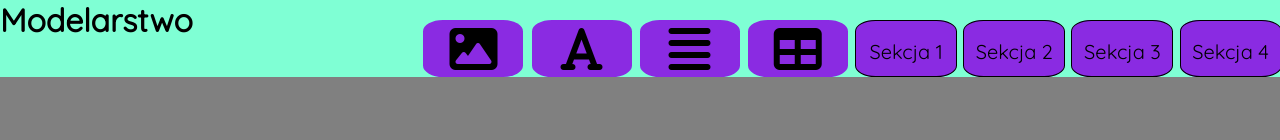
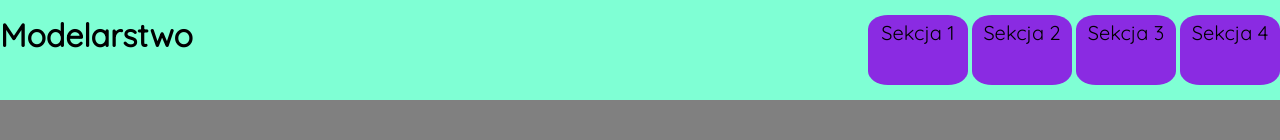
Before and after one commit to Mon4/html-css-js-model-making-website, a plain HTML site: page etrych_monika.html in a window 1280 px wide. Shown: the top 140 px of the page. Drawn offline with Linux system fonts and the light colour scheme.

Commit message:
working changing header

```diff
--- a/Styles/styl_menu_gorne.css
+++ b/Styles/styl_menu_gorne.css
@@ -4,26 +4,13 @@ h1 {
 
 .linki {
     font-size: 20px;
-    min-width: 100px;
-    min-height: 50px;
-    display: flex;
-    justify-content: center;
-    align-items: center;
-    border-style: solid;
-    border-width: 1px;
-    border-color: black;
     text-decoration: none;
-    border-radius: 20%;
-    background-color: blueviolet;
-    margin-left: 1%;
 }
-
-.ikonka {}
 
 .ikonkadiv {
     background-color: blueviolet;
     min-width: 100px;
-    min-height: 50px;
+    min-height: 70px;
     border-radius: 20%;
     margin-left: 1%;
     display: flex;
@@ -32,16 +19,6 @@ h1 {
     border-color: black;
     justify-content: center;
 }
-
-
-/* .ikonka {
-    2xl
-} */
-
-
-/* .t {
-    background-color: blueviolet;
-} */
 
 header a:link {
     text-decoration: none;
@@ -62,13 +39,14 @@ header a:hover {
     display: flex;
     flex-direction: row;
     justify-content: flex-end;
-    padding-top: 20px;
 }
 
 header {
     display: flex;
     flex-direction: row;
     justify-content: space-between;
+    padding-bottom: 15px;
+    padding-top: 15px;
 }
 
 @media only screen and (min-width: 0px) {
@@ -78,11 +56,20 @@ header {
     h1 {
         display: none;
     }
+    #hbutton {
+        display: none;
+    }
 }
 
 @media only screen and (min-width: 600px) {
     header {
         background-color: yellow;
+    }
+    #ikonka {
+        display: none;
+    }
+    #hbutton {
+        display: inline;
     }
 }
 
--- a/etrych_monika.html
+++ b/etrych_monika.html
@@ -24,19 +24,19 @@
     <header style="position: sticky; top:0;">
         <div class="logo">
             <h1>Modelarstwo</h1>
-            <img style="width:100px" src="https://i.imgur.com/9xDQArg.png" alt="ALTERNATE" />
+            <img style="width:60px" src="https://i.imgur.com/9xDQArg.png" alt="ALT" />
         </div>
         <div>
             <nav class="nav-top">
-                <div class="ikonkadiv"><i class="fa-solid fa-image fa-3x ikonka"></i></div>
-                <div class="ikonkadiv"><i class="fa-solid fa-font fa-3x ikonka"></i></div>
-                <div class="ikonkadiv"><i class="fa-solid fa-align-justify fa-3x ikonka"></i></div>
-                <div class="ikonkadiv"><i class="fa-solid fa-table fa-3x ikonka"></i></div>
+                <div class="ikonkadiv" id="ikonka"><i class="fa-solid fa-image fa-3x"></i></div>
+                <div class="ikonkadiv" id="ikonka"><i class="fa-solid fa-font fa-3x"></i></div>
+                <div class="ikonkadiv" id="ikonka"><i class="fa-solid fa-align-justify fa-3x"></i></div>
+                <div class="ikonkadiv" id="ikonka"><i class="fa-solid fa-table fa-3x"></i></div>
 
-                <div class="ikonkadiv"><a class="linki" href="#sekcja1">Sekcja 1</a></div>
-                <div class="ikonkadiv"><a class="linki" href="#sekcja2">Sekcja 2</a></div>
-                <div class="ikonkadiv"><a class="linki" href="#sekcja3">Sekcja 3</a></div>
-                <div class="ikonkadiv"><a class="linki" href="#sekcja4">Sekcja 4</a></div>
+                <div class="ikonkadiv" id="hbutton"><a class="linki" href="#sekcja1">Sekcja 1</a></div>
+                <div class="ikonkadiv" id="hbutton"><a class="linki" href="#sekcja2">Sekcja 2</a></div>
+                <div class="ikonkadiv" id="hbutton"><a class="linki" href="#sekcja3">Sekcja 3</a></div>
+                <div class="ikonkadiv" id="hbutton"><a class="linki" href="#sekcja4">Sekcja 4</a></div>
             </nav>
         </div>
     </header>
```
